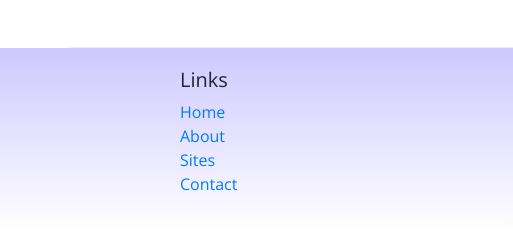
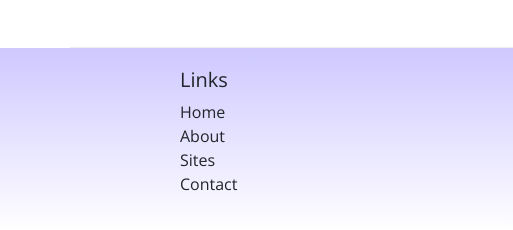
Before and after one commit to RameloMunoz/nucampsite, a website: page index.html in a window 1280 px wide. Shown: the part 1477-1707 px from the top of the page, 0-513 px from the left. Drawn offline with nearby package versions, Linux system fonts and the light colour scheme.

Commit message:
accordion more changes

```diff
--- a/css/styles.css
+++ b/css/styles.css
@@ -1,5 +1,10 @@
 body {
     font-family: "Open Sans", sans-serif;
+}
+
+a, a:hover {
+    color: inherit;
+    text-decoration: none;
 }
 
 h1, h2, h3 {
@@ -36,8 +41,10 @@ header h2 {
     background-color: #901CAD;
 }
 
+/*
 .tab-content {
     border: 1px solid #DDD;
     border-top: none;
     padding: 10px;
 }
+*/
```
